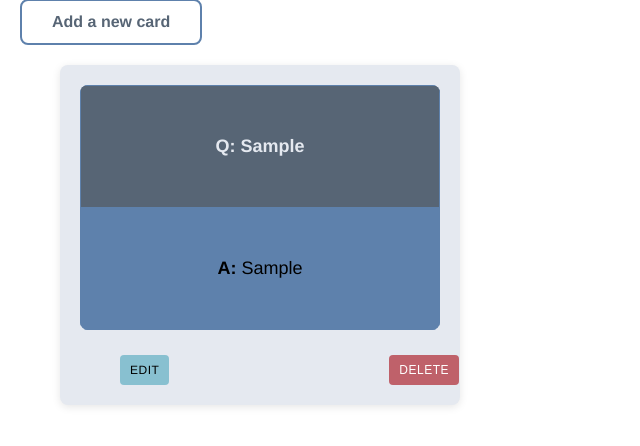
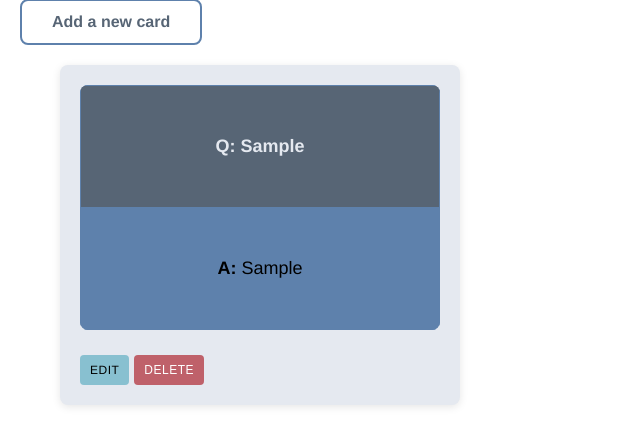
Before and after one commit to Xestycheeze/FlashcardFlask, a Flask app: page /sets/1 in a window 1280 px wide. Shown: the part 271-717 px from the top of the page, without its empty margins (0-640 px from the left). Run offline with Flask 3, Linux system fonts and the light colour scheme; tables that the repository leaves empty hold one stand-in row (values such as "Sample post").

Commit message:
Updated to fix edit/delete button when viewing cards

```diff
--- a/static/css/style.css
+++ b/static/css/style.css
@@ -228,7 +228,7 @@ h1.middle {
     text-transform: uppercase;
     letter-spacing: 0.5px;
     transition: color 0.3s ease;
-    margin-left: 40px;
+
 
 }
 .card button {
@@ -255,11 +255,11 @@ h1.middle {
     border: none;
     background-color: #BF616A;
     color: white;
+    margin-left: 5px;
 
 }
 .flashcard-editor {
     margin-top: 10px;
-    margin-right: 180px;
     padding: 8px 10px;
     border-radius: 4px;
     border: none;
```
